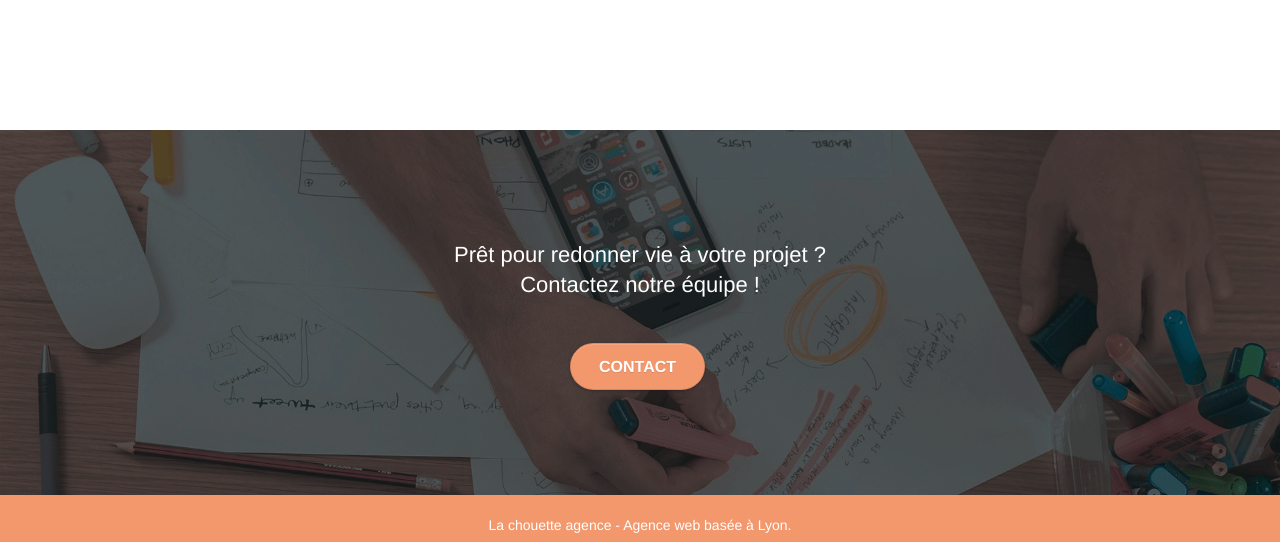
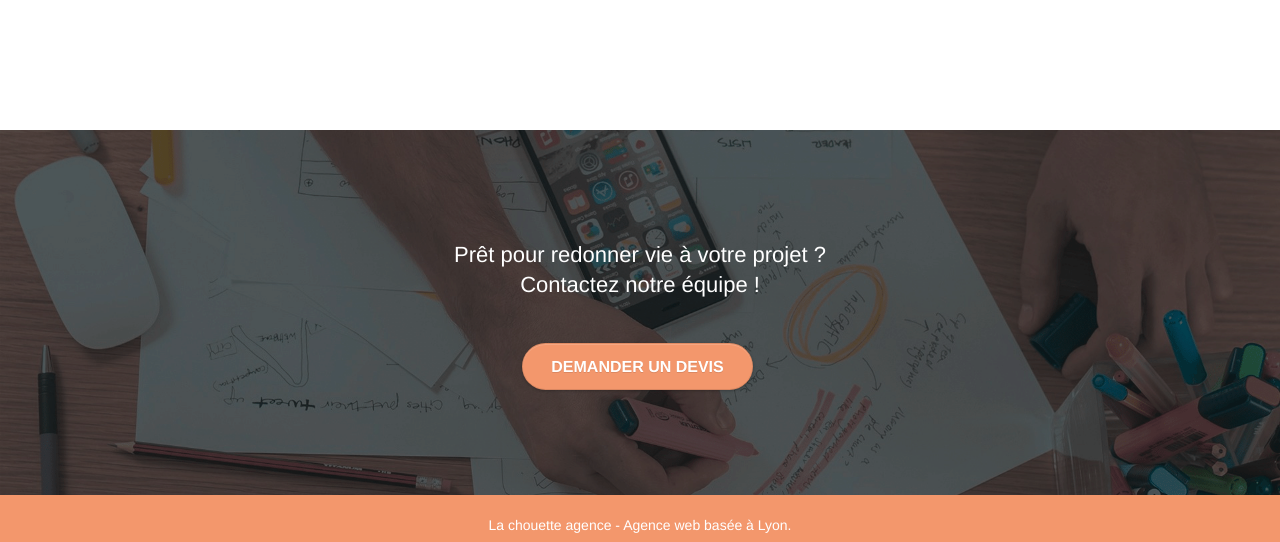
Before and after one commit to brianthiely/BEFORE_seo_accessibility, a plain HTML site: page index.html in a window 1280 px wide. Shown: the part 3080-3622 px from the top of the page. Drawn offline with Linux system fonts and the light colour scheme.

Commit message:
bloc 5 CTA optimisation terminée

```diff
--- a/index.html
+++ b/index.html
@@ -212,14 +212,14 @@
 <!-- bloc-4-portfolio END -->
 
 <!-- bloc-5-cta -->
-<div class="bloc bgc-dark-slate-blue bg-banniere d-bloc bloc-bg-texture texture-paper" id="bloc-5-cta">
+<div class="bloc bg-banniere" id="bloc-5-cta">
 	<div class="container bloc-lg">
 		<div class="row">
 			<h2 class="mg-md text-center tc-white">
 				Prêt pour redonner vie à votre projet ?<br>Contactez notre équipe !
 			</h2>
 			<div class="col-sm-12 text-center">
-				<a href="page2.html" class="btn btn-atomic-tangerine btn-clean btn-rd btn-lg cta-hero">Contact</a>
+				<a href="contacte_web_designer.html" class="btn btn-atomic-tangerine btn-clean btn-rd btn-lg cta-hero">Demander un devis</a>
 			</div>
 		</div>
 	</div>
```
